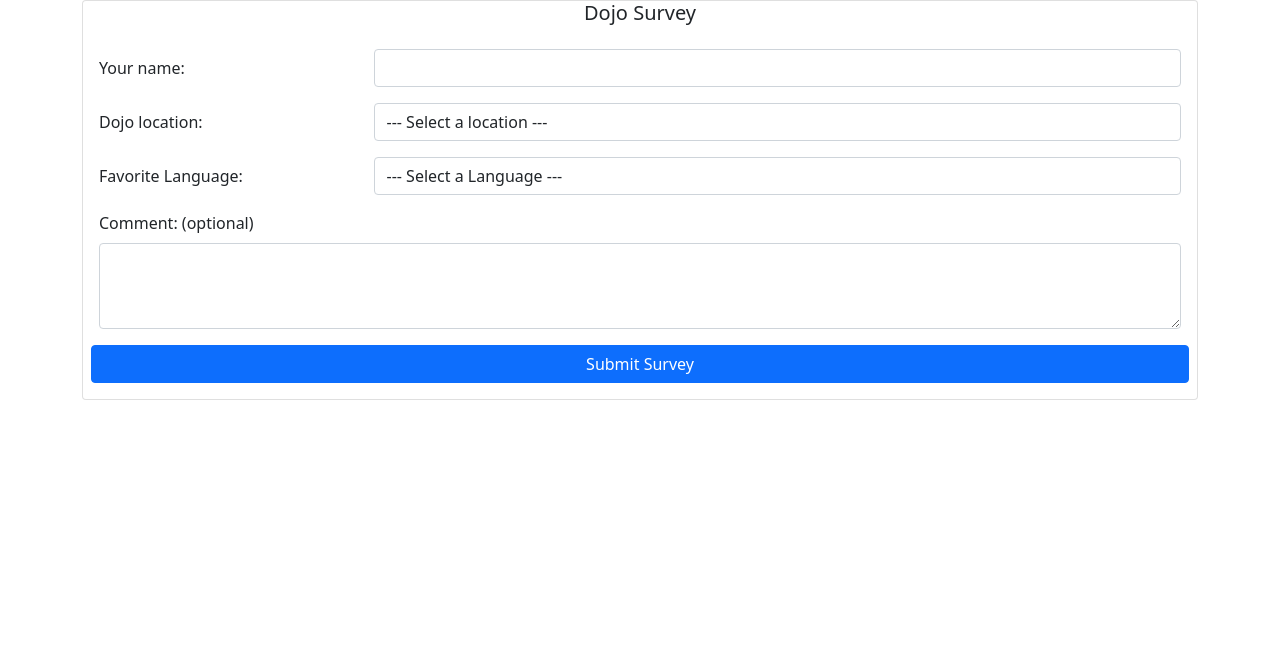
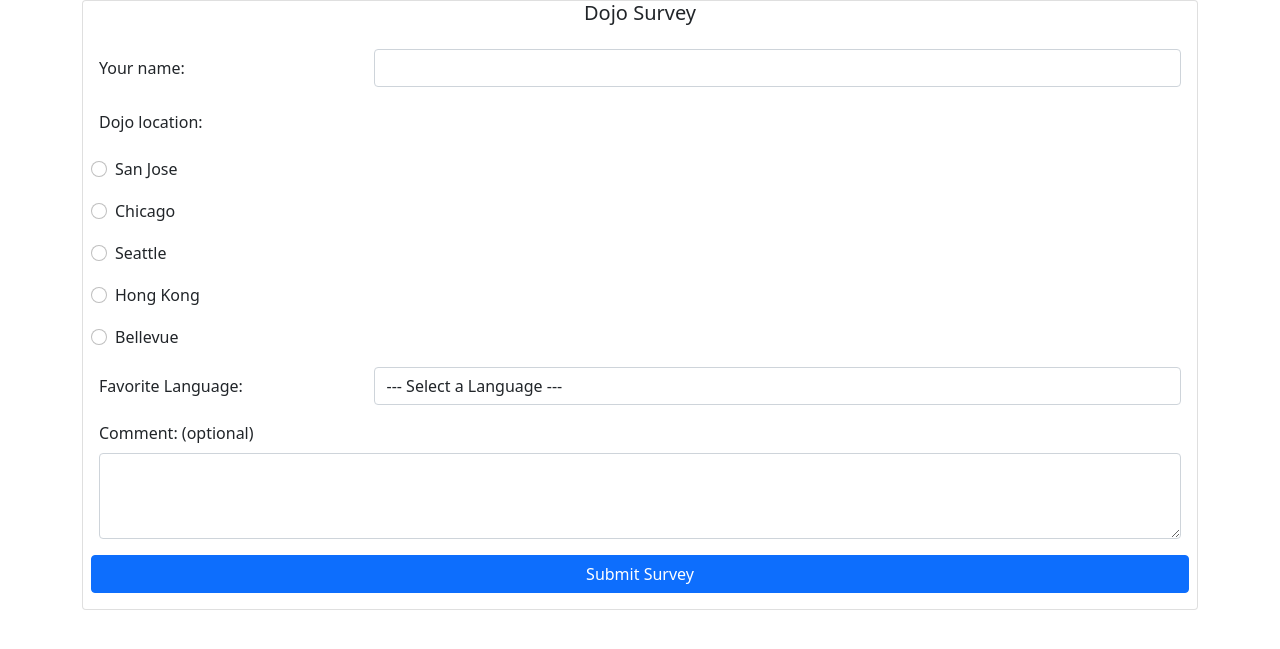
Before and after one commit to whendershot/flask, a Flask app: page / in a window 1280 px wide. Shown: the part 86-735 px from the top of the page. Run offline with Flask 2, Linux system fonts and the light colour scheme; some libraries are stand-ins or nearby versions.

Commit message:
Added radio selection for location.

```diff
--- a/dojo_survey/templates/user_survey.html
+++ b/dojo_survey/templates/user_survey.html
@@ -12,14 +12,12 @@
             <input type="text" class="form-control" name="user_name">
         </div>
         <label for="dojo_location" class="col-form-label col-md-3">Dojo location:</label>
-        <div class="col-md-9">
-            <select name="dojo_location" class="form-control">
-                <option value="">--- Select a location ---</option>
-                {% for location in data['dojo_locations'] %}
-                <option value="{{ location['name'] }}">{{ location['name'] }}</option>
-                {% endfor %}
-            </select>
+        {% for location in data['dojo_locations'] %}
+        <div class="form-check form-check-inline">
+            <input class="form-check-input" type="radio" value="{{location['name'] }}" name="dojo_location" id="dojoLocation{{loop.index0}}">
+            <label class="form-check-label" for="dojoLocation{{loop.index0}}">{{location['name']}}</label>
         </div>
+        {% endfor %}
         <label for="language" class="col-form-label col-md-3">Favorite Language:</label>
         <div class="col-md-9">
             <select name="language" class="form-control">
```
